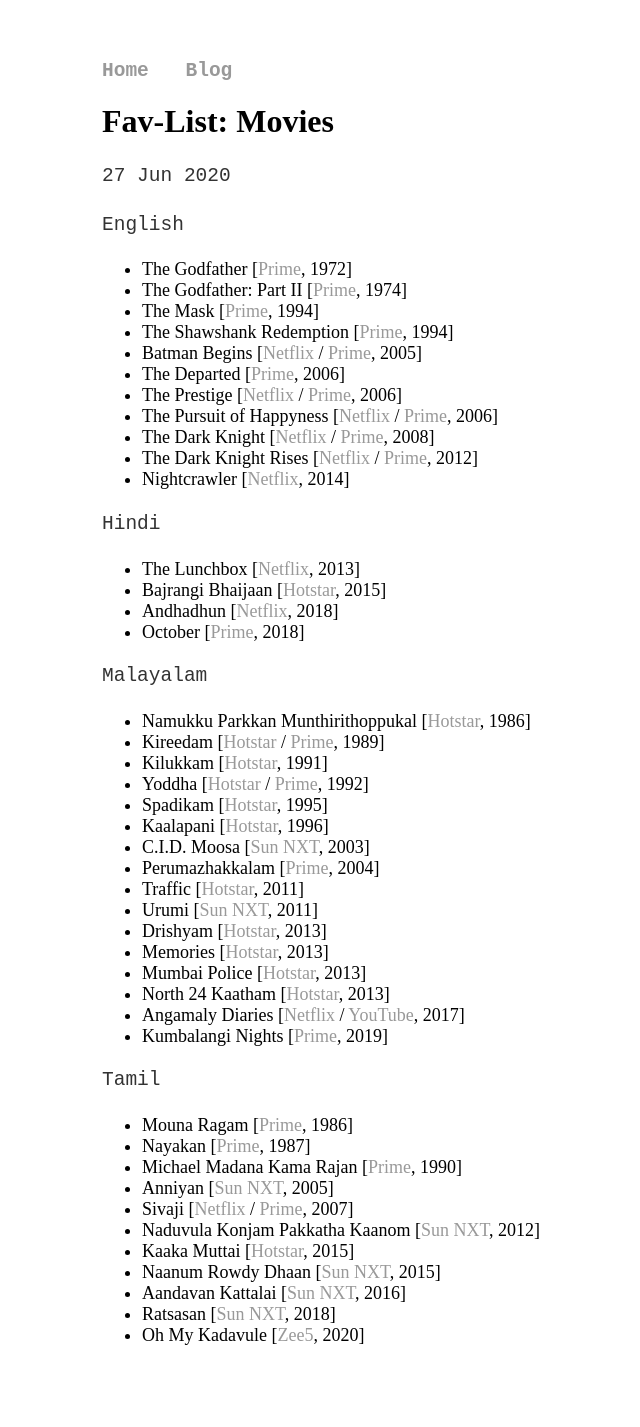
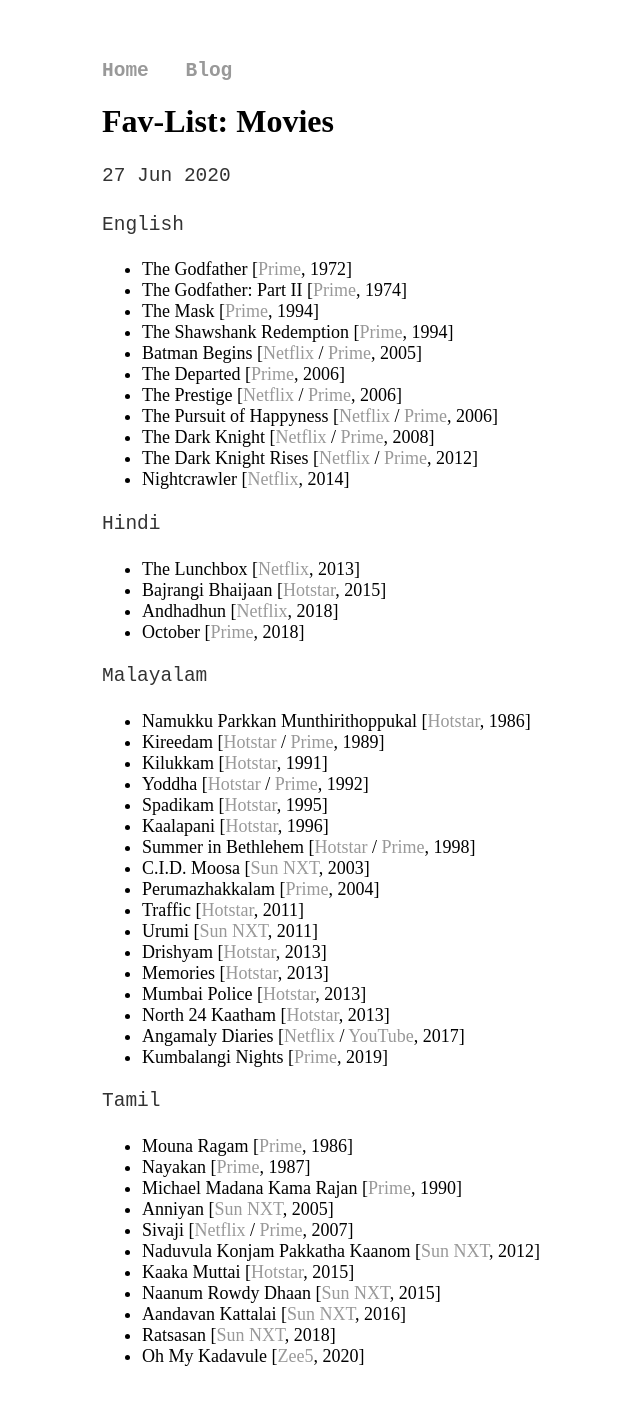
Before and after one commit to joe019/joe019.github.io, a Jekyll site: the page built from _posts/2020-06-27-movies.md, in a window 1280 px wide. Shown: the whole page, without its empty margins (58-698 px from the left). Built offline with Jekyll 4.4.1, drawn with Linux system fonts in a browser that asks for light colours; before the commit the page ends 1406 px from its top, so only the background shows below that.

Commit message:
Add "Summer in Bethlehem"

```diff
--- a/_posts/2020-06-27-movies.md
+++ b/_posts/2020-06-27-movies.md
@@ -30,6 +30,7 @@
 * Yoddha [[Hotstar](https://www.hotstar.com/in/movies/yodha/1000163767) / [Prime](https://www.primevideo.com/detail/0K66VD0RP31RNH5XHJZ3QXPQYH), 1992]
 * Spadikam [[Hotstar](https://www.hotstar.com/in/movies/spadikam/1000160352), 1995]
 * Kaalapani [[Hotstar](https://www.hotstar.com/in/movies/kaalapani/1000151810), 1996]
+* Summer in Bethlehem [[Hotstar](https://www.hotstar.com/in/movies/summer-in-bethlehem/1000041478) / [Prime](https://www.primevideo.com/detail/0JCCDCTX3SA2SI3PUUTWZL37DF), 1998]
 * C.I.D. Moosa [[Sun NXT](https://www.sunnxt.com/movie/detail/13431), 2003]
 * Perumazhakkalam [[Prime](https://www.primevideo.com/detail/0MAX09IGMM9DK0W2UTNPX50KRB), 2004]
 * Traffic [[Hotstar](https://www.hotstar.com/in/movies/traffic/1000100644), 2011]
```
